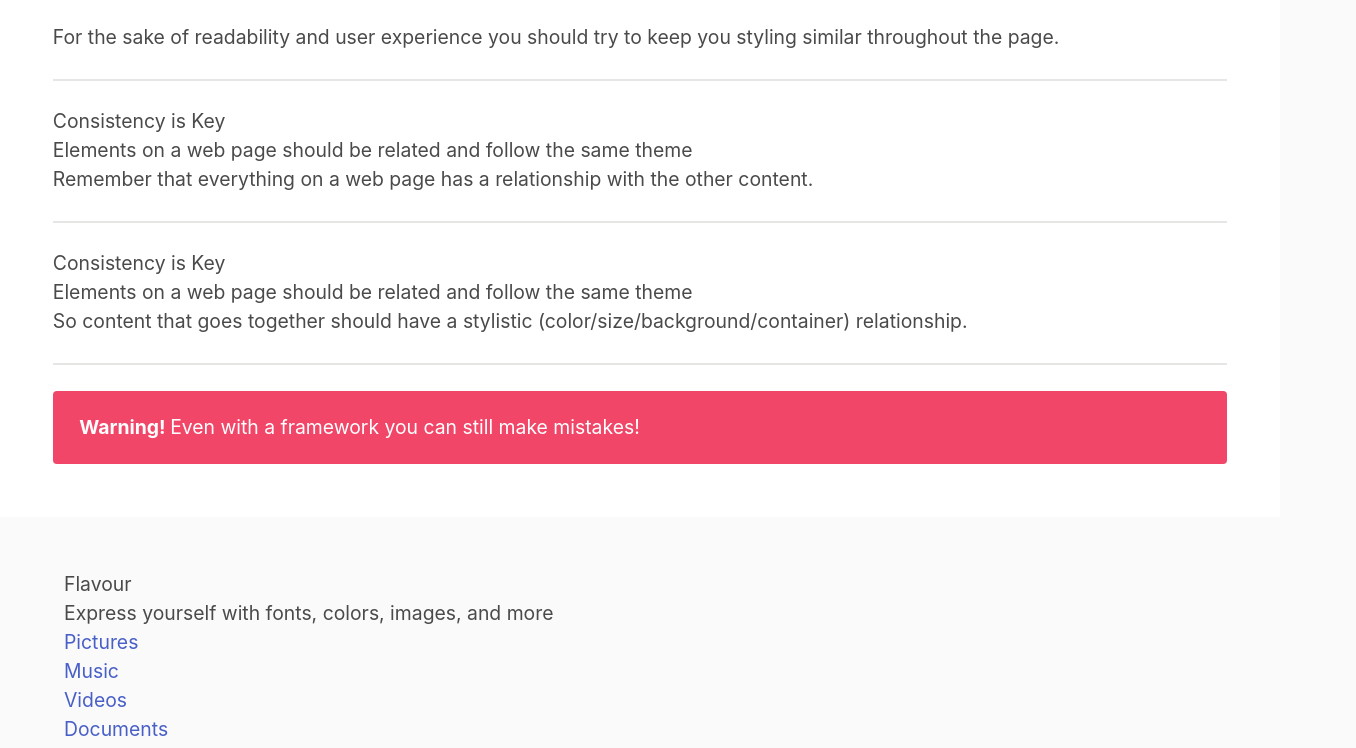
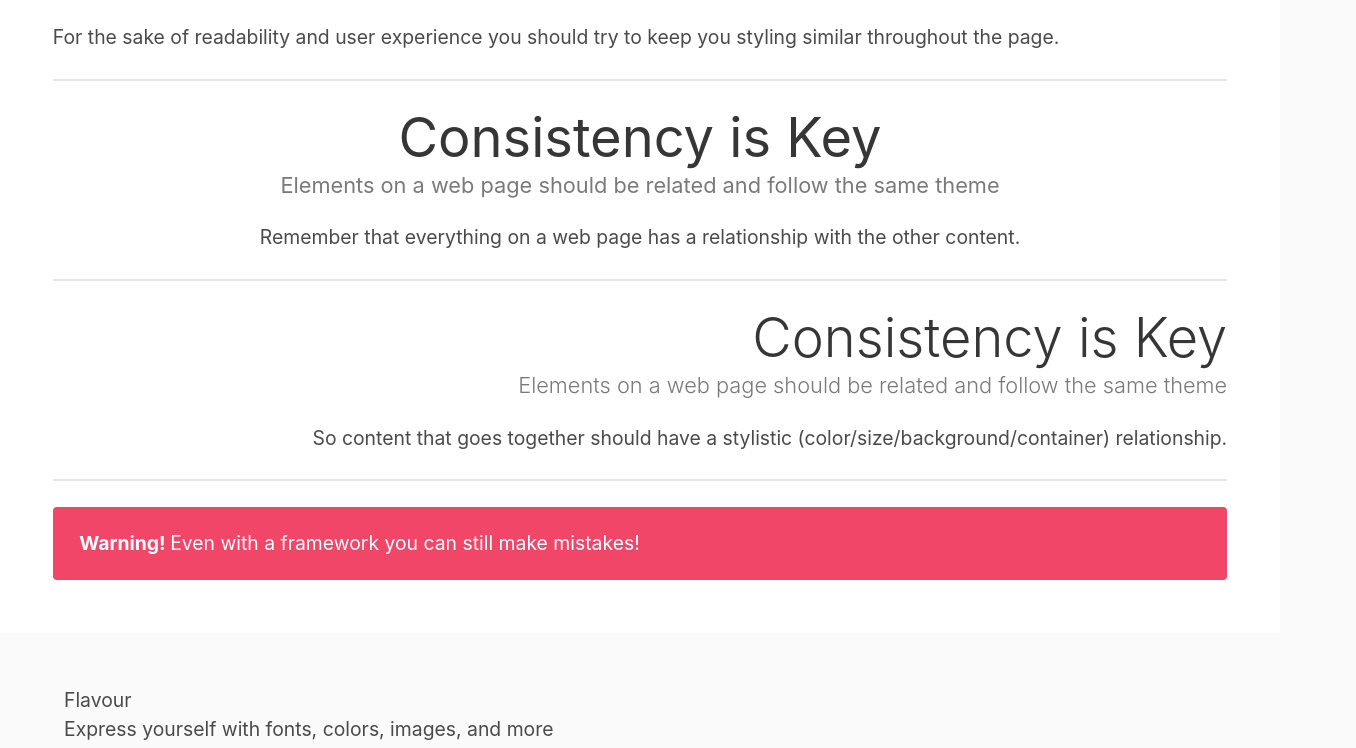
Before and after one commit to jdmar3-comp426/a02-tvestal, a website: page index.html in a window 1280 px wide. Shown: the part 1676-2424 px from the top of the page, 1356 px wide, since content can reach past the window. Drawn offline with nearby package versions, Linux system fonts and the light colour scheme; a web font is replaced by a local one.

Commit message:
changed the "consistency" classes

```diff
--- a/index.html
+++ b/index.html
@@ -12,10 +12,10 @@
 <section class="hero is-dark is-fullheight">
     <div class="hero-body">
         <div class="">
-            <h1 class="title">
+            <h1 class="">
                 Comp426
             </h1>
-            <h2 class="subtitle">
+            <h2 class="">
                 A web development class
             </h2>
         </div>
@@ -64,17 +64,17 @@
 	    </p>
         </div>
         <hr>
-        <div class="">
-            <h1 class="">Consistency is Key</h1>
-            <h5 class="">Elements on a web page should be related and follow the same theme</h5>
+        <div class="content has-text-centered">
+            <h1 class="title has-text-weight-normal">Consistency is Key</h1>
+            <h5 class="subtitle has-text-grey has-text-weight-normal">Elements on a web page should be related and follow the same theme</h5>
             <p>
 	    	Remember that everything on a web page has a relationship with the other content.
 	    </p>
         </div>
         <hr>
-        <div class="">
-            <h1 class="">Consistency is Key</h1>
-            <h5 class="">Elements on a web page should be related and follow the same theme</h5>
+        <div class="content has-text-right">
+            <h1 class="title has-text-weight-light">Consistency is Key</h1>
+            <h5 class="subtitle has-text-grey has-text-weight-light">Elements on a web page should be related and follow the same theme</h5>
             <p>
 	    	So content that goes together should have a stylistic (color/size/background/container) relationship.
 	    </p>
@@ -99,7 +99,7 @@
                 <li><a>Documents</a></li>
             </ul>
         </div>
-        <div class="">
+        <div class="columns">
             <div class="column">
                 <img src="images/all-01.jpg" alt="Pictures">
             </div>
```
